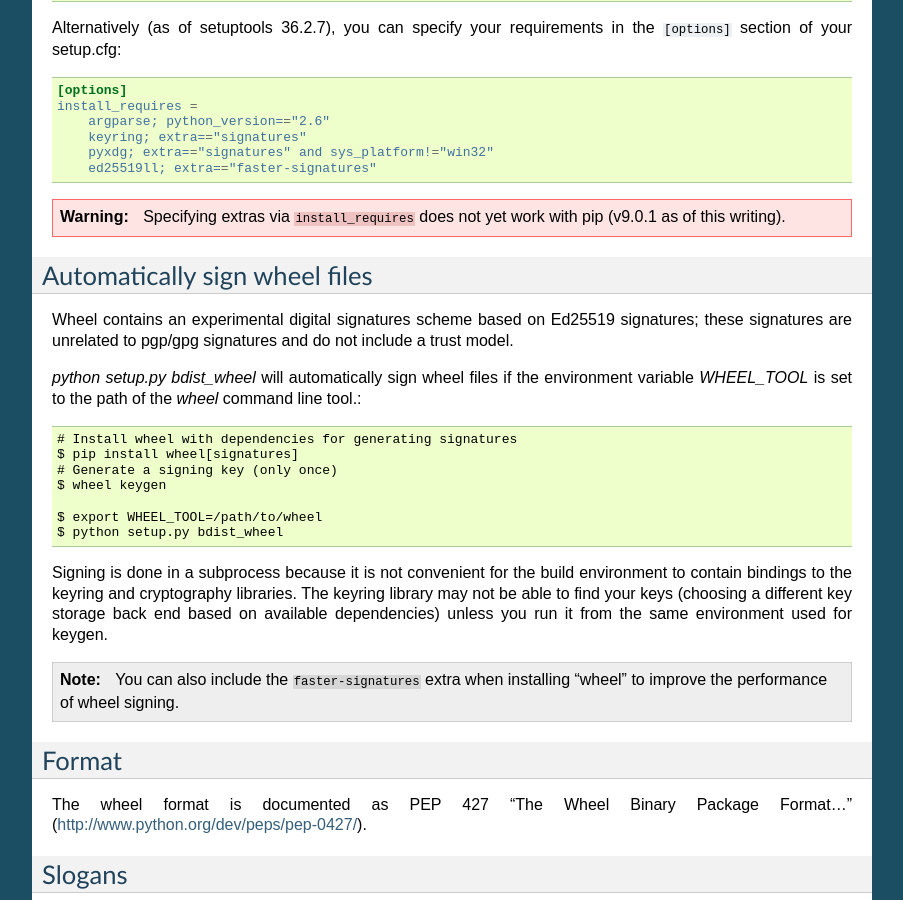
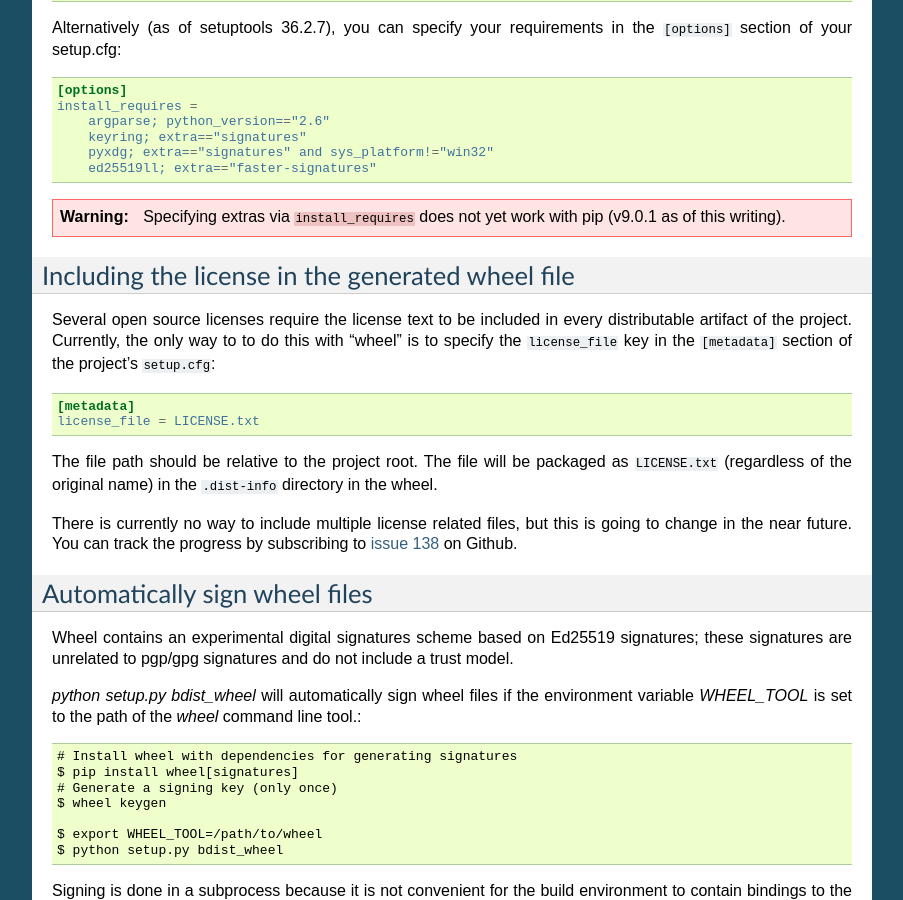
Before and after one commit to pypa/wheel, a Sphinx documentation site: the page built from docs/index.rst, in a window 1280 px wide and 900 px high, scrolled down 3625 px. Shown: the whole window, without its empty margins (198-1101 px from the left). Built offline with Sphinx 7.4.7, drawn with Linux system fonts in a browser that asks for light colours; some of the changed text lies outside the part shown.

Commit message:
Documented the license_file metadata key

```diff
--- a/CHANGES.txt
+++ b/CHANGES.txt
@@ -2,6 +2,7 @@
 ======
 - Added py-limited-api {cp32|cp33|cp34|...} flag to produce cpNN.abi3.{arch}
   tags on CPython 3.
+- Documented the ``license_file`` metadata key
 - Improved Python, abi tagging for `wheel convert`. Thanks Ales Erjavec.
 - Fixed `>` being prepended to lines starting with "From" in the long description
 - Added support for specifying a build number (as per PEP 427).
--- a/docs/index.rst
+++ b/docs/index.rst
@@ -200,6 +200,29 @@ the ``[options]`` section of your setup.cfg:
 .. warning:: Specifying extras via ``install_requires`` does not yet work with
    pip (v9.0.1 as of this writing).
 
+Including the license in the generated wheel file
+-------------------------------------------------
+
+Several open source licenses require the license text to be included in every
+distributable artifact of the project. Currently, the only way to to do this
+with "wheel" is to specify the ``license_file`` key in the ``[metadata]``
+section of the project's ``setup.cfg``:
+
+.. code-block:: cfg
+
+   [metadata]
+   license_file = LICENSE.txt
+
+The file path should be relative to the project root. The file will be
+packaged as ``LICENSE.txt`` (regardless of the original name) in the
+``.dist-info`` directory in the wheel.
+
+There is currently no way to include multiple license related files, but
+this is going to change in the near future. You can track the progress
+by subscribing to `issue 138`_ on Github.
+
+.. _issue 138: https://github.com/pypa/wheel/issues/138
+
 Automatically sign wheel files
 ------------------------------
 
```
